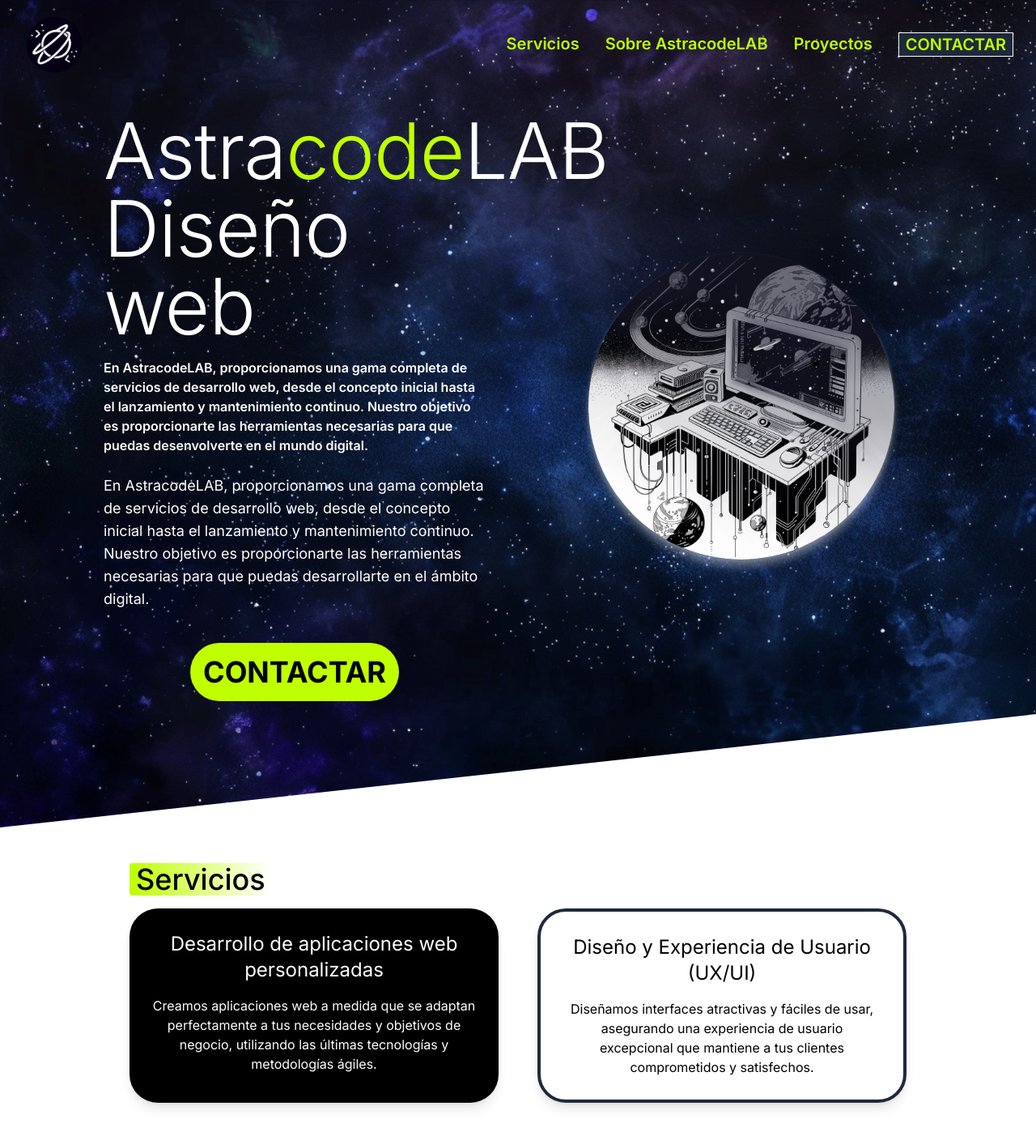
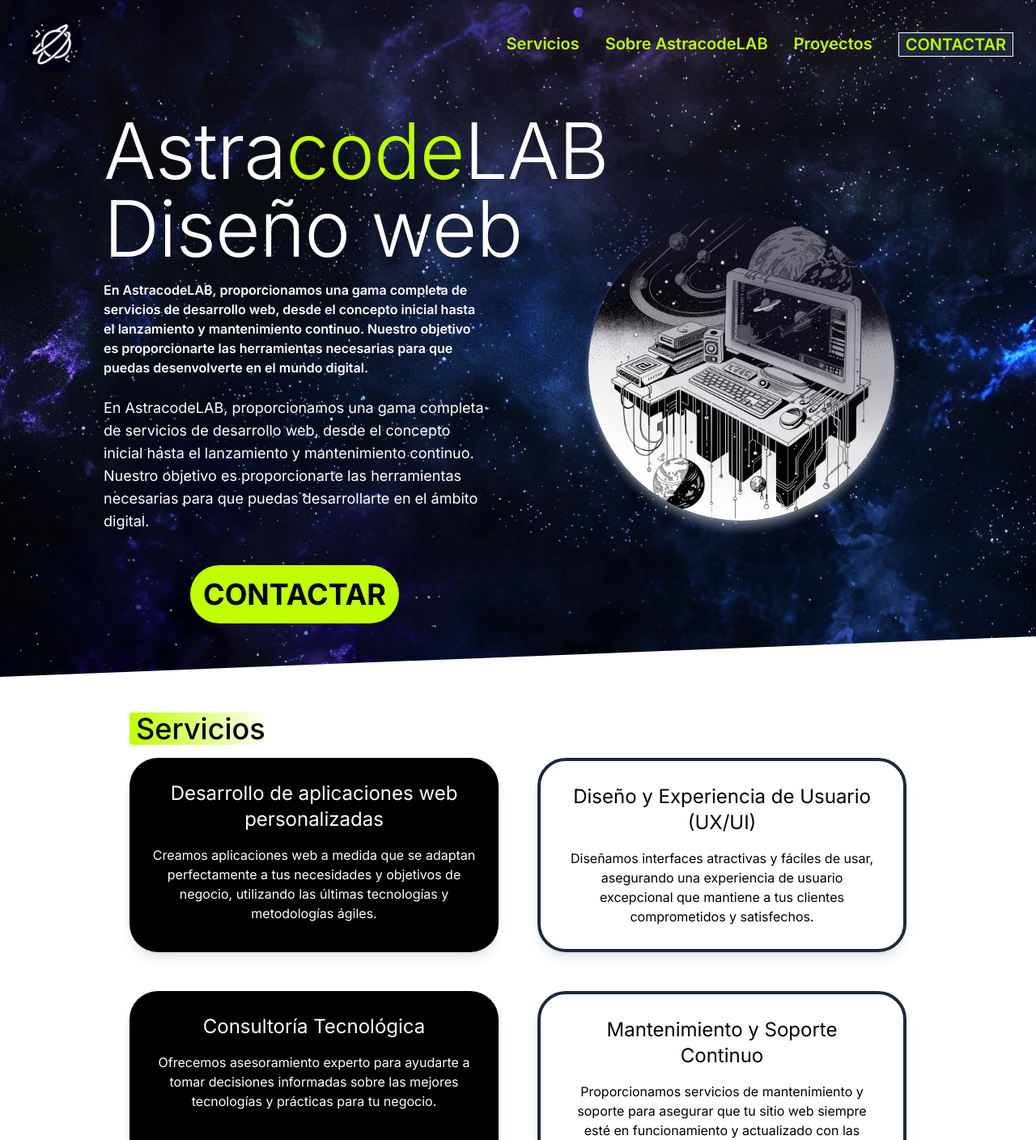
Before and after one commit to AstracodeLAB/project, a React (Vite) app: page / in a window 1280 px wide. Shown: the top 1408 px of the page at 81% size. Built offline with nearby package versions, Linux system fonts and the light colour scheme.

Commit message:
solution titles and services

```diff
--- a/src/components/Hero.jsx
+++ b/src/components/Hero.jsx
@@ -10,7 +10,7 @@ function Hero() {
             <img className="h-auto rounded-full shadow-Hero-primary shadow-shadowWhite lg:max-w-[80%] lg:max-h-[80%]" src={imgHero} alt="Hero Image" />
           </div>
           <div className="order-2 lg:order-1">
-            <h1 className="mt-4 font-medium text-h1 text-secondary text-center lg:text-left lg:text-h1lg">
+            <h1 className="mt-4 font-medium text-h1 text-secondary text-center lg:text-left lg:text-h1lg min-w-fit">
               Astra<span className="text-accent">code</span>LAB Diseño web
             </h1>
             <p className="mt-4 font-semibold text-secondary text-center lg:text-left">
@@ -37,10 +37,7 @@ function Hero() {
           border-7 border-solid border-secondary
           border-l-[100vw] border-l-transparent
           border-b-[50px] border-b-secondary,
-          md:border-b-[100px] border-b-secondary,
-          lg:border-b-[130px] border-b-secondary,
-          xl:border-b-[140px] border-b-secondary,
-          2xl:border-b-[250px] border-b-secondary"
+          "
         ></div>
       </section>
 
--- a/src/components/Services.jsx
+++ b/src/components/Services.jsx
@@ -32,11 +32,13 @@ export const Services = () => {
 
   return (
     <section id="about" className="mx-40 mt-7 ">
-      <div className="">
-        <h2 className="my-4 relative z-10 bg-gradient-to-r from-accent to-transparent font-sans font-medium text-2xl px-2 rounded md:inline-block md:text-4xl">
-          Servicios
-        </h2>
-        <ul className="flex flex-col justify-center lg:grid lg:grid-cols-2 lg:gap-12">
+      <div className="flex flex-col items-center ">
+        <div className="w-full">
+          <h2 className="my-4 relative z-10 bg-gradient-to-r from-accent to-transparent font-sans font-medium text-2xl px-2 rounded md:inline-block md:text-4xl text-left">
+            Servicios
+          </h2>
+        </div>
+        <ul className="flex flex-col justify-center gap-4 min-w-60 lg:grid lg:grid-cols-2 lg:gap-12">
           {services.map((service, serviceIndex) => (
             <li key={serviceIndex} className={`${service.bgClass} rounded-[35px] p-5 lg:p-7 flex flex-col items-center text-center shadow-lg`}>
               <h3 className="text-xl flex justify-between items-center lg:text-2xl">
--- a/src/pages/Home.jsx
+++ b/src/pages/Home.jsx
@@ -11,7 +11,7 @@ function Home() {
 	return (
 		<>
 			<div
-				className='min-h-screen bg-cover bg-center flex flex-col'
+				className='min-h-screen bg-cover bg-center flex flex-col md:min-h-min'
 				style={{ backgroundImage: `url(${imgBackground})` }}
 			>
 				<Header />
```
